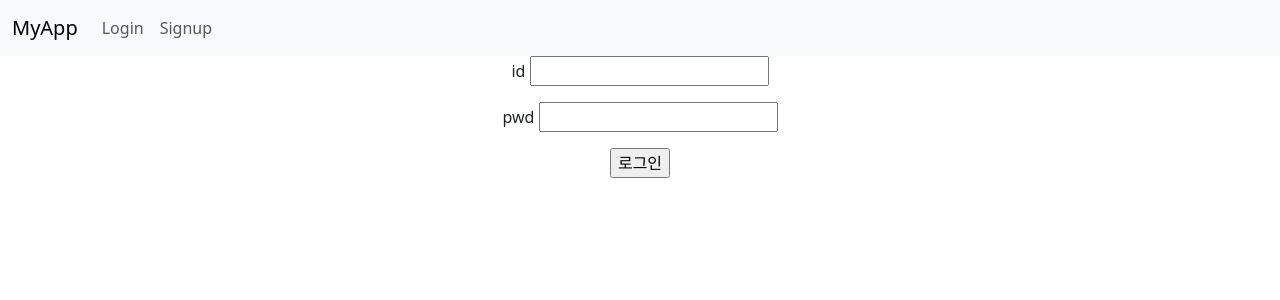
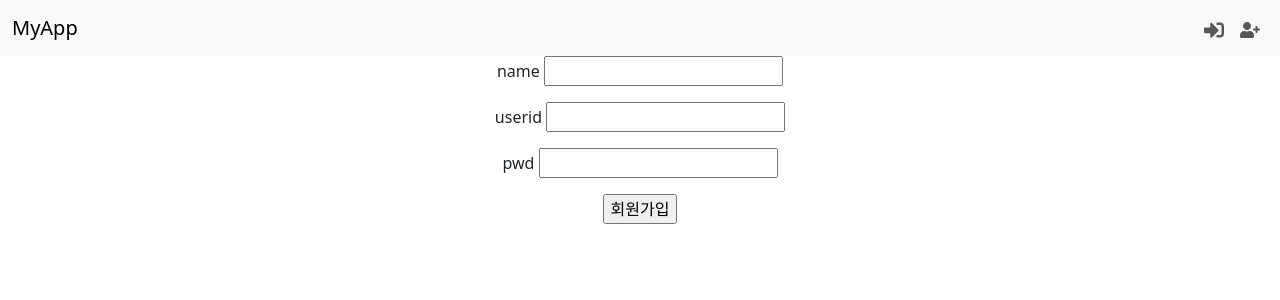
Before and after one commit to daedaedae1/nihongo-news-frontend, a React (Create React App) app: page /signup in a window 1280 px wide. Shown: the top 300 px of the page. Built offline with nearby package versions, Linux system fonts and the light colour scheme.

Commit message:
update commit

```diff
--- a/package.json
+++ b/package.json
@@ -12,6 +12,7 @@
     "react": "^19.1.0",
     "react-bootstrap": "^2.10.10",
     "react-dom": "^19.1.0",
+    "react-icons": "^5.5.0",
     "react-router-dom": "^7.7.0",
     "react-scripts": "^5.0.1",
     "web-vitals": "^2.1.4"
--- a/src/App.js
+++ b/src/App.js
@@ -5,7 +5,7 @@ import Signup from './pages/Signup';
 
 import NavBar from './components/NavBar';
 
-import { Routes, Route, Link } from 'react-router-dom';
+import { Routes, Route } from 'react-router-dom';
 
 import 'bootstrap/dist/css/bootstrap.min.css';
 
--- a/src/components/NavBar.js
+++ b/src/components/NavBar.js
@@ -1,4 +1,5 @@
 import { Link } from 'react-router-dom';
+import { FaSignInAlt, FaUserPlus } from 'react-icons/fa';
 
 function NavBar() {
   return (
@@ -8,13 +9,17 @@ function NavBar() {
         <button className="navbar-toggler" type="button" data-bs-toggle="collapse" data-bs-target="#navbarNav">
           <span className="navbar-toggler-icon"></span>
         </button>
-        <div className="collapse navbar-collapse" id="navbarNav">
-          <ul className="navbar-nav">
+        <div className="collapse navbar-collapse " id="navbarNav">
+          <ul className="navbar-nav ms-auto">
             <li className="nav-item">
-              <Link className="nav-link" to="/login">Login</Link>
+              <Link className="nav-link" to="/login">
+                <FaSignInAlt size={20} title="로그인" />
+              </Link>
             </li>
             <li className="nav-item">
-              <Link className="nav-link" to="/signup">Signup</Link>
+              <Link className="nav-link" to="/signup">
+                <FaUserPlus size={20} title="회원가입" />
+              </Link>
             </li>
             {/* 추가 메뉴도 이런 식으로 */}
           </ul>
--- a/src/pages/Login.js
+++ b/src/pages/Login.js
@@ -1,11 +1,10 @@
 import { useState } from 'react';
-import { Link } from 'react-router-dom';
+import { useNavigate } from 'react-router-dom';
 
 function Login() {
-    const User = {
-        email: 'abc@naver.com',
-        pw: 'qwe123'
-    };
+
+    const navigate = useNavigate();
+
     const [userid, setUserid] = useState('');
     const [pwd, setPwd] = useState('');
 
@@ -23,10 +22,12 @@ function Login() {
                         password: pwd
                     }),
                 });
+                const messageData = await response.json();
                 if (response.ok) {
-                    alert('로그인 성공!');
+                    alert(messageData.success);
+                    navigate('/');
                 } else {
-                    alert('로그인 실패!');
+                    alert(messageData.error);
                 }
             }}>
                 <p>id <input type="text" name="id" value={userid} onChange={e => setUserid(e.target.value)} /></p>
--- a/src/pages/Signup.js
+++ b/src/pages/Signup.js
@@ -7,6 +7,7 @@ function Signup() {
 
     const [userid, setUserid] = useState('');
     const [pwd, setPwd] = useState('');
+    const [name, setName] = useState('');
 
     return (
         <div>
@@ -19,19 +20,22 @@ function Signup() {
                     },
                     body: JSON.stringify({
                         userid: userid,
-                        password: pwd
+                        password: pwd,
+                        name: name
                     }),
                 });
+                const messageData = await response.json();
                 if (response.ok) {
-                    alert('회원가입 성공!');
+                    alert(messageData.success);
                     navigate('/login');
                 } else {
-                    alert('회원가입 실패!');
+                    alert(messageData.error);
                 }
             }}>
-                <p>id <input type="text" name="id" value={userid} onChange={e => setUserid(e.target.value)} /></p>
+                <p>name <input type="text" name="name" value={name} onChange={e => setName(e.target.value)}/></p>
+                <p>userid <input type="text" name="id" value={userid} onChange={e => setUserid(e.target.value)} /></p>
                 <p>pwd <input type="password" name="pwd" value={pwd} onChange={e => setPwd(e.target.value)} /></p>
-                <p><input type="submit" value="로그인"></input></p>
+                <p><input type="submit" value="회원가입"></input></p>
             </form>
         </div>
     );
```
Also changed, not shown: 1 other file (tests, documents, lock files or other folders).
